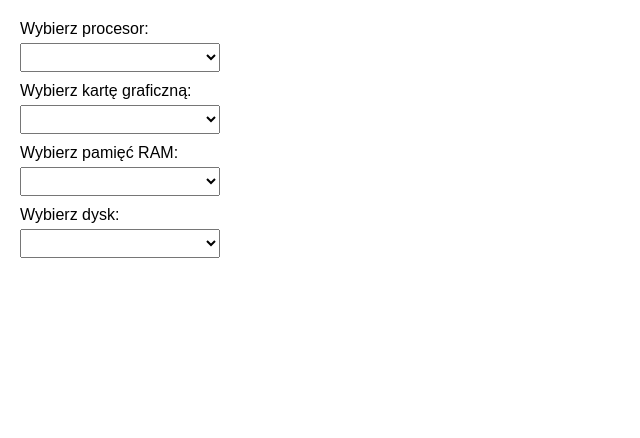
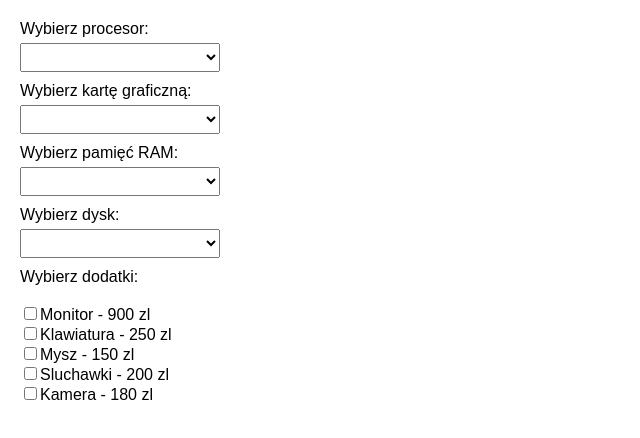
Before and after one commit to TheFireGoose/ComputerConfigurationSite, a plain HTML site: page index.html in a window 1280 px wide. Shown: the whole page, without its empty margins (0-640 px from the left). Drawn offline with nearby package versions, Linux system fonts and the light colour scheme.

Commit message:
Dodanie  5 checkboxów z dodatkami (np. monitor, klawiatura, mysz) z cenami

```diff
--- a/index.html
+++ b/index.html
@@ -67,6 +67,12 @@
         <option value="SSD 2 TB" data-cena="650">SSD 2 TB - 650 zl</option>
         <option value="SSD 4 TB" data-cena="1200">SSD 4 TB - 1200 zl</option>
     </select>
-
+    <br>
+    <label for="dodatki">Wybierz dodatki:</label><br>
+        <input type="checkbox" class="dodatek" value="Monitor" data-cena="900">Monitor - 900 zl <br>
+        <input type="checkbox" class="dodatek" value="Klawiatura" data-cena="250">Klawiatura - 250 zl <br>
+        <input type="checkbox" class="dodatek" value="Mysz" data-cena="150">Mysz - 150 zl <br>
+        <input type="checkbox" class="dodatek" value="Sluchawki" data-cena="200">Sluchawki - 200 zl <br>
+        <input type="checkbox" class="dodatek" value="Kamera" data-cena="180">Kamera - 180 zl <br>
 </body>
 </html>
```
